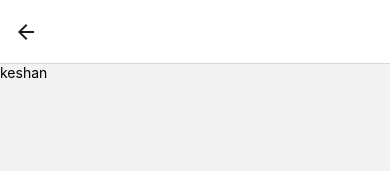
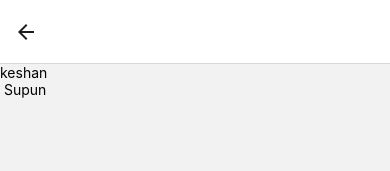
Before and after one commit to kesh04/BUS, a React Native app: screen /Home in a window 390 px wide. Shown: the top 171 px of the page. Built offline with nearby package versions, Linux system fonts and the light colour scheme.

Commit message:
text change

```diff
--- a/src/page/Home.jsx
+++ b/src/page/Home.jsx
@@ -7,6 +7,7 @@ export default function Home() {
   return (
     <View>
       <Text>keshan</Text>
+      <Text> Supun </Text>
 
 
 
```
